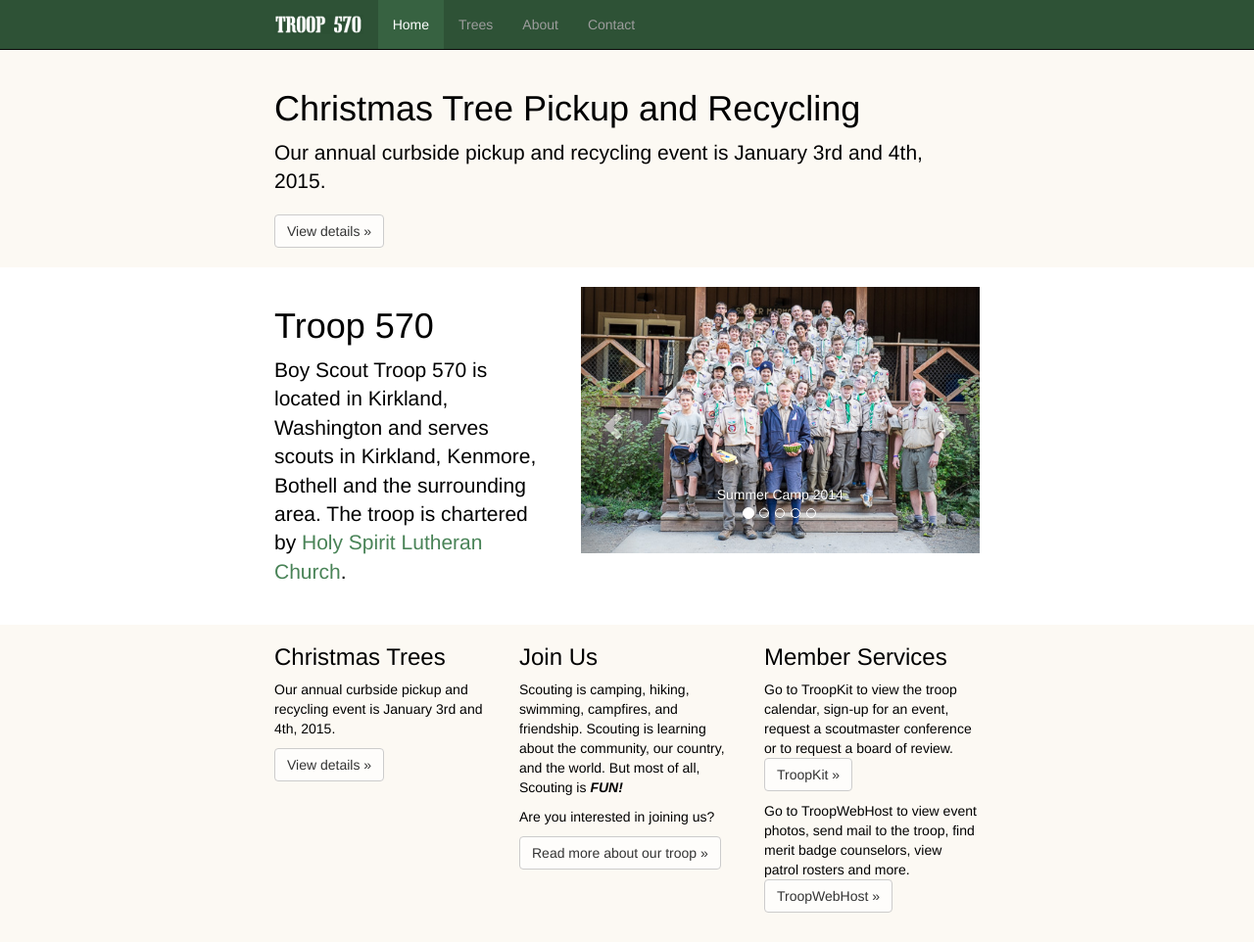
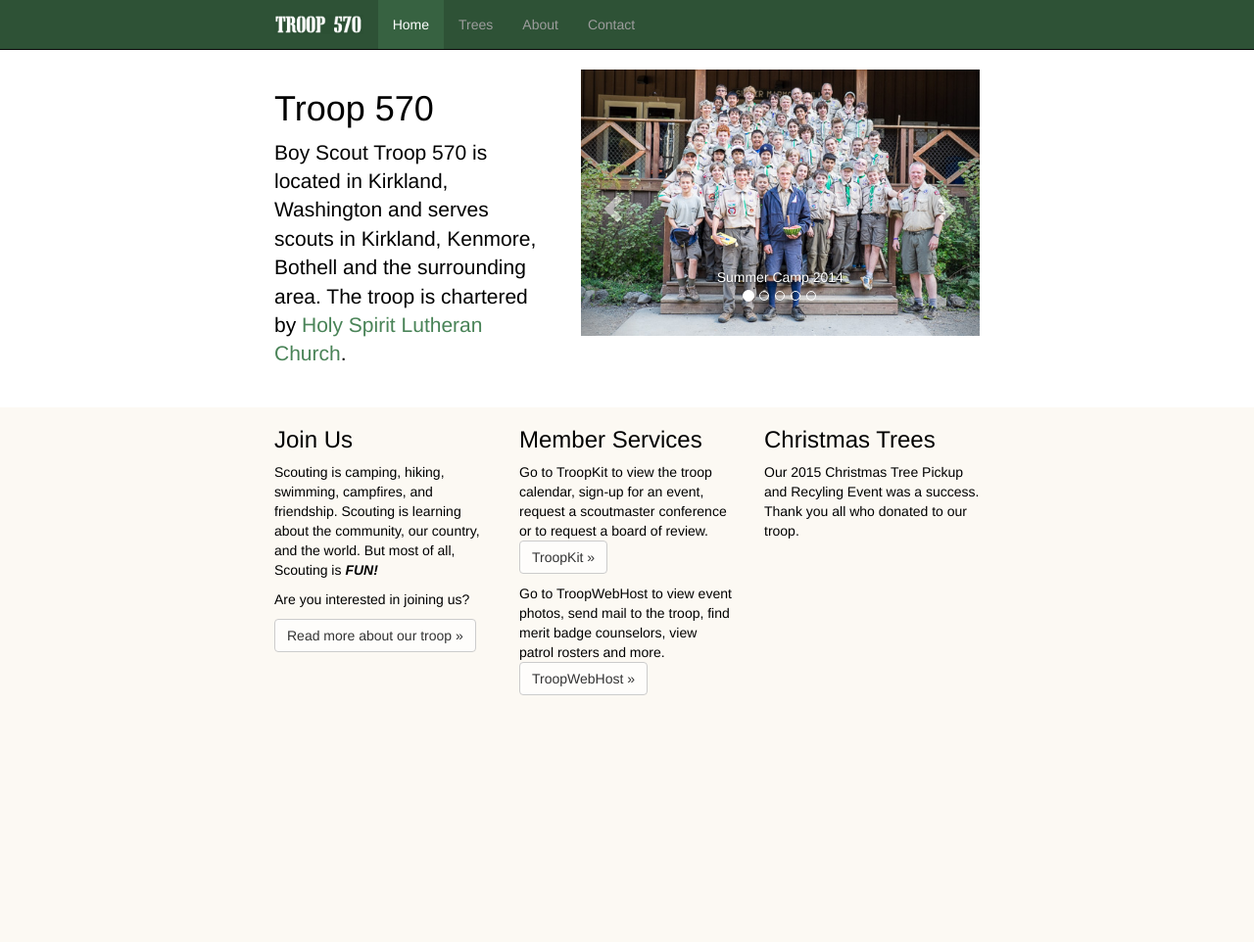
Before and after one commit to troop570/troop570.github.io, a Jekyll site: the page built from index.html, in a window 1280 px wide. Shown: the whole page at 98% size. Built offline with Jekyll 4.4.1, drawn with Linux system fonts in a browser that asks for light colours; nearby versions of some CDN libraries; after the commit the page ends 900 px from its top, so only the background shows below that.

Commit message:
The tree event is complete.

```diff
--- a/index.html
+++ b/index.html
@@ -13,14 +13,6 @@ slides:
 - image: /images/2014greenwater.jpg
   title: Backpacking at Greenwater Lakes
 ---
-<div class="container">
-<div class="hero-unit" style="margin-bottom: 40px">
-  <h1>Christmas Tree Pickup and Recycling</h1>
-  <p class="lead">Our annual curbside pickup and recycling event is January 3rd and 4th, 2015.
-  <p><a class="btn btn-default" href="/trees/">View details &raquo;</a></p>
-</div>
-</div>
-
 <div class="topbox">
   <div class="container">
     <div class="row">
@@ -67,11 +59,13 @@ slides:
 
 <div class="container">
   <div class="row">
+    {% comment %}
     <div class="col-sm-4">
       <h3>Christmas Trees</h3>
       <p>Our annual curbside pickup and recycling event is January 3rd and 4th, 2015.
       <p><a class="btn btn-default" href="/trees/">View details &raquo;</a></p>
     </div>
+    {% endcomment %}
     <div class="col-sm-4">
       <h3>Join Us</h3>
       <p>Scouting is camping, hiking, swimming, campfires, and friendship.
@@ -89,5 +83,9 @@ slides:
       view patrol rosters and more.
       <p><a class="btn btn-default" href="http://www.troopwebhost.org/Troop570Kirkland/">TroopWebHost &raquo;</a></p>
     </div>
+    <div class="col-sm-4">
+      <h3>Christmas Trees</h3>
+      <p>Our 2015 Christmas Tree Pickup and Recyling Event was a success. Thank you all who donated to our troop.
+    </div>
   </div>
 </div>
```
Also changed, not shown: trees/index.html (+7 -1 lines).
